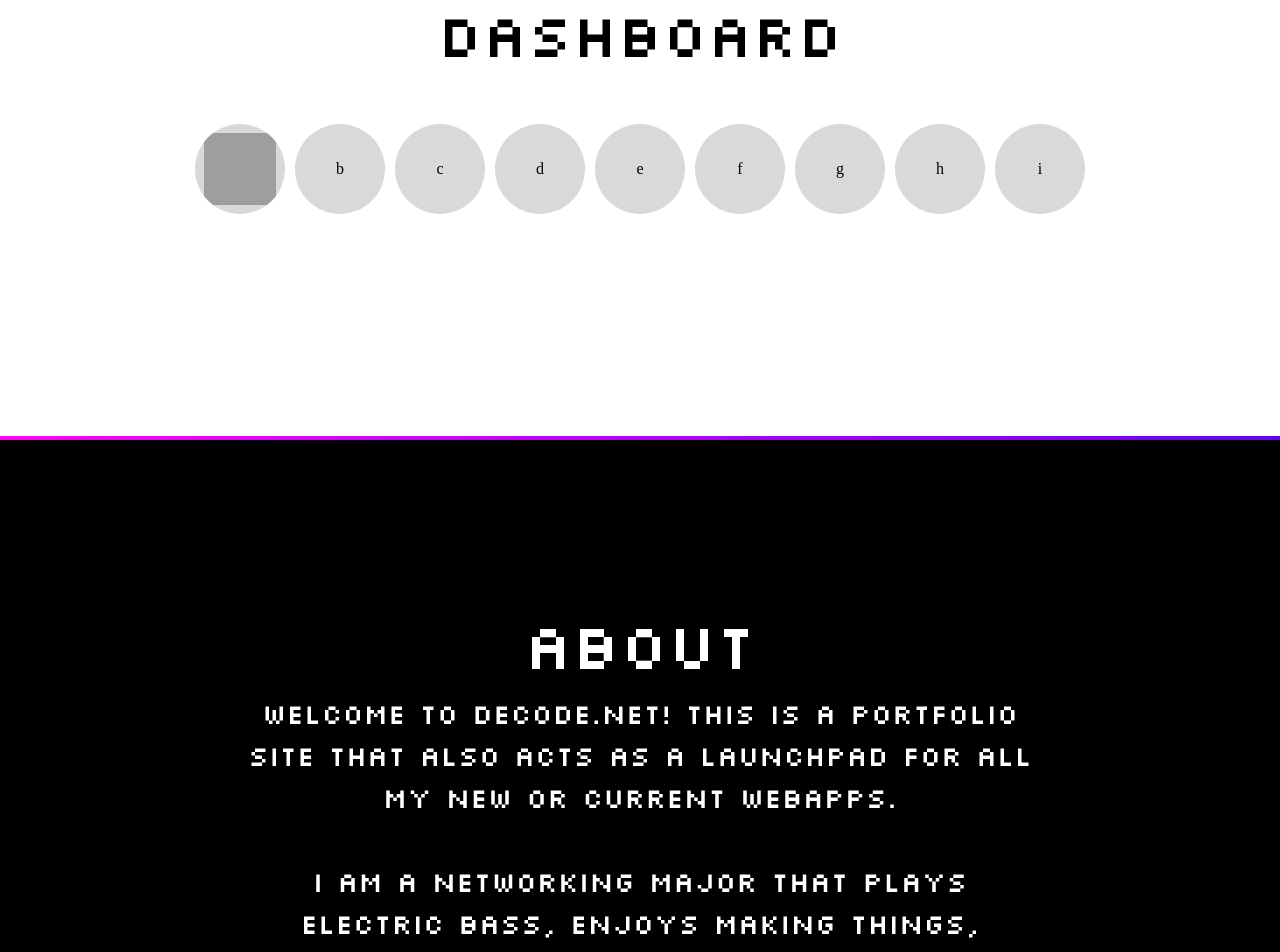
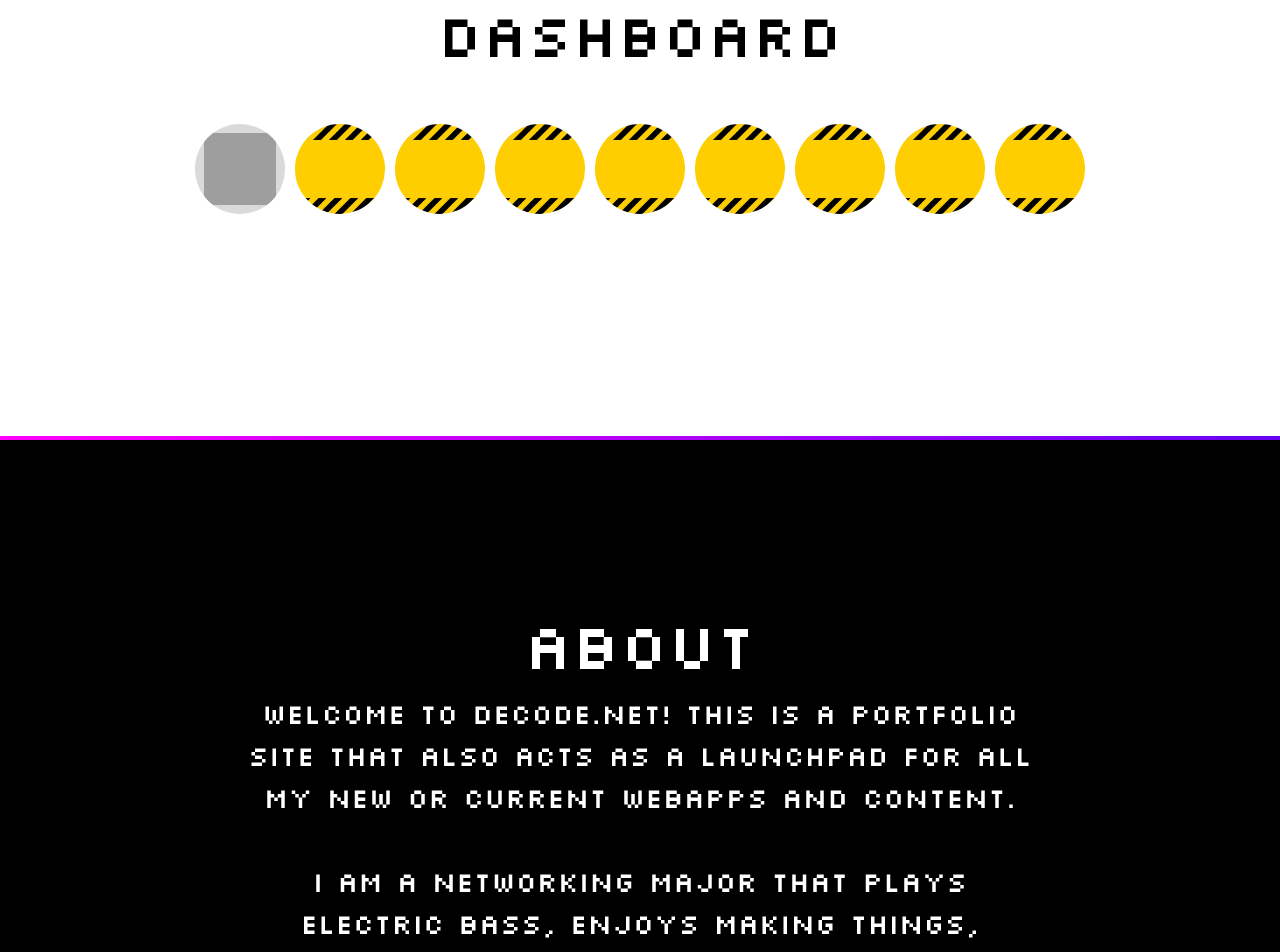
Before and after one commit to theDec0de/dec0de-net, a React (Vite) app: page / in a window 1280 px wide. Shown: the part 520-1472 px from the top of the page. Built offline with nearby package versions, Linux system fonts and the light colour scheme; grey boxes are pictures that could not be loaded.

Commit message:
fixed 404 issue, added more css

```diff
--- a/src/App.css
+++ b/src/App.css
@@ -151,7 +151,14 @@ a {
   overflow: auto;
 }
 .circle_button {
-  background: #d9d9d9;
+  background-color: rgb(218, 218, 218);
+  background-image: url("/uc_icon.jpg");
+  background-size: 200%;
+  background-position: center;
+  background-repeat: no-repeat;
+  color: transparent;
+
+  font-family: Arial, Helvetica, sans-serif;
   border-radius: 50%;
   flex-shrink: 0;
   width: 90px;
@@ -161,9 +168,13 @@ a {
   font-family: silk;
   align-content: center;
   justify-content: center;
-  transition: width .5s ease, height .5s ease;
+  transition: width .5s ease, height .5s ease, color .5s ease, font-size .5s ease;
 }
 .circle_button:hover {
+  font-size: 1.75rem;
+  font-weight: bold;
+  font-family: Arial, Helvetica, sans-serif;
+  color: white;
   width: 180px;
   height: 180px;
 }
--- a/src/App.jsx
+++ b/src/App.jsx
@@ -27,19 +27,16 @@ function App() {
                                         <Link to="/HypertrophyTracker">
                                             <div className="circle_button" id="ht-button">Hypertrophy Tracker</div>
                                         </Link>
-                                        {/* Other Buttons */}
-                                        {["b", "c", "d", "e", "f", "g", "h", "i"].map((button, index) => (
+                                        {["Coming soon!", "Coming soon!", "Coming soon!", "Coming soon!", "Coming soon!", "Coming soon!", "Coming soon!", "Coming soon!"].map((button, index) => (
                                             <div key={index} className="circle_button">{button}</div>
                                         ))}
                                     </nav>
                                 </section>
-
                                 <div className="rectangle-3"></div>
-
                                 <section className="about-div">
                                     <h1 className="about-header silkscreen-regular">About</h1>
                                     <p className="about-text silkscreen-regular">
-                                        Welcome to dec0de.net! This is a portfolio site that also acts as a launchpad for all my new or current webapps.
+                                        Welcome to dec0de.net! This is a portfolio site that also acts as a launchpad for all my new or current webapps and content.
                                         <br /><br />
                                         I am a networking major that plays electric bass, enjoys making things, and goofing off.
                                         You can follow me on
```
Also changed, not shown: public/uc_icon.jpg (added), vercel.json (added).
